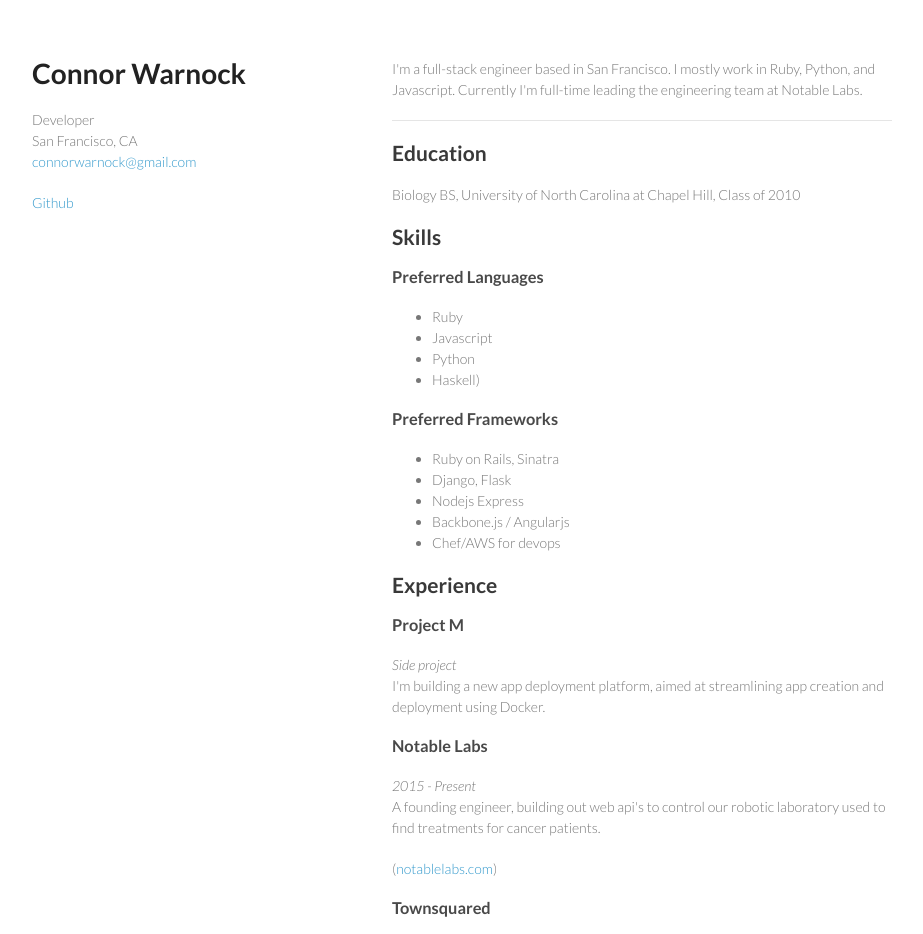
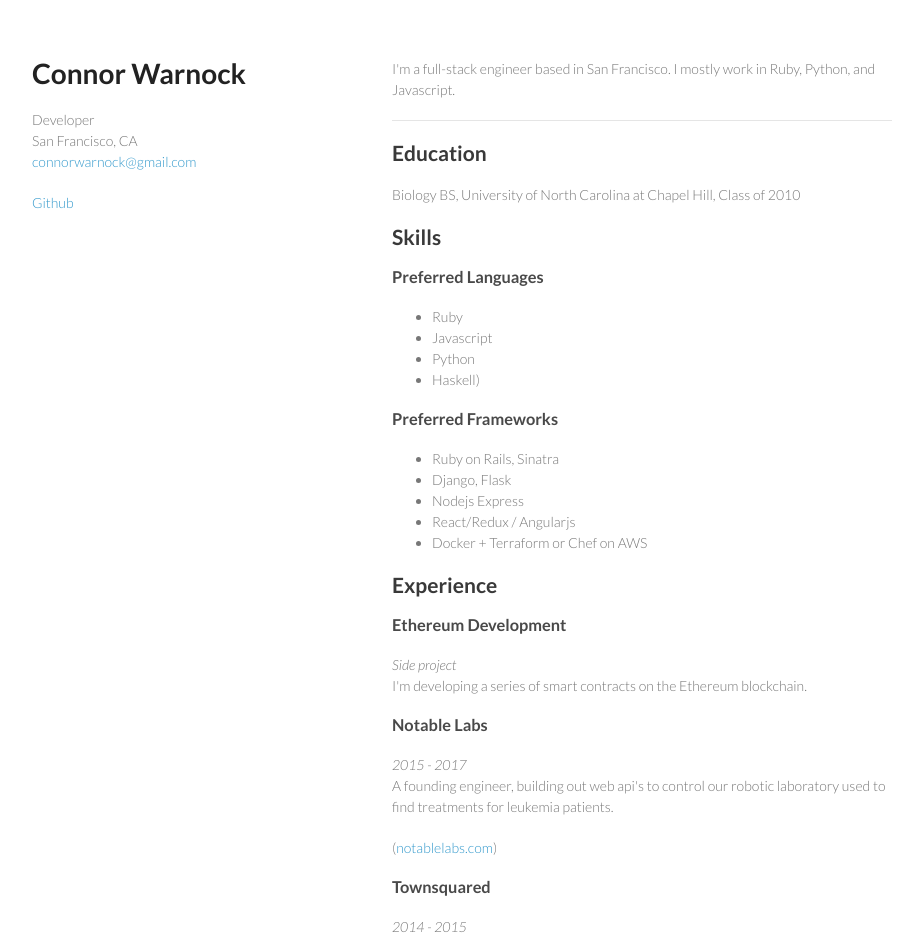
Before and after one commit to connorwarnock/connorwarnock.github.com, a plain HTML site: page index.html in a window 1280 px wide. Shown: the top 934 px of the page, without its empty margins (178-1101 px from the left). Drawn offline with Linux system fonts and the light colour scheme.

Commit message:
update employment

```diff
--- a/index.html
+++ b/index.html
@@ -33,7 +33,7 @@
 
       </header>
 <section>
-<p>I'm a full-stack engineer based in San Francisco.  I mostly work in Ruby, Python, and Javascript.  Currently I'm full-time leading the engineering team at Notable Labs.</p>
+<p>I'm a full-stack engineer based in San Francisco.  I mostly work in Ruby, Python, and Javascript.</p>
 
 <hr>
 
@@ -56,21 +56,21 @@
   <li>Ruby on Rails, Sinatra</li>
   <li>Django, Flask</li>
   <li>Nodejs Express</li>
-  <li>Backbone.js / Angularjs</li>
-  <li>Chef/AWS for devops</li>
+  <li>React/Redux / Angularjs</li>
+  <li>Docker + Terraform or Chef on AWS</li>
 </ul>
 
 <h2>Experience</h2>
-<h3>Project M</h3>
+<h3>Ethereum Development</h3>
 <i>Side project</i>
 <p>
-  I'm building a new app deployment platform, aimed at streamlining app creation and deployment using Docker.
+  I'm developing a series of smart contracts on the Ethereum blockchain.
 </p>
 
 <h3>Notable Labs</h3>
-<i>2015 - Present</i>
+<i>2015 - 2017</i>
 <p>
-  A founding engineer, building out web api's to control our robotic laboratory used to find treatments for cancer patients.
+  A founding engineer, building out web api's to control our robotic laboratory used to find treatments for leukemia patients.
 </p>
 <p>(<a href="https://notablelabs.com">notablelabs.com</a>)</p>
 
@@ -103,9 +103,9 @@ Took over as lead engineer from a previous team with a large amount of technical
 <h2>In my free time</h2>
 
 <p><b>Robotic Garden:</b> I built a robotic garden using Arduino and a NodeJS app.  The setup waters my garden when I'm out and about.</p>
-<p><b>Traveling:</b> There's a world out there!  Most recently I spent a couple months exploring South-East Asia..</p>
+<p><b>Traveling:</b> There's a world out there!  Most recently I spent a few months exploring South-East Asia..</p>
 
-<p><i>Last updated April, 2016</i></p>
+<p><i>Last updated December, 2017</i></p>
       </section>
       <footer>
       </footer>
```
